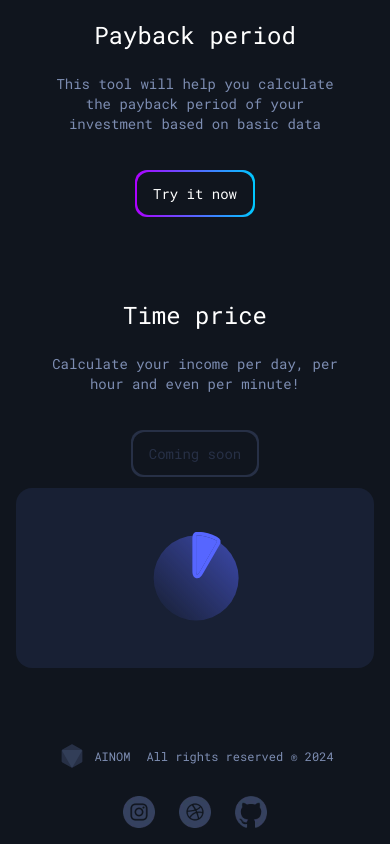
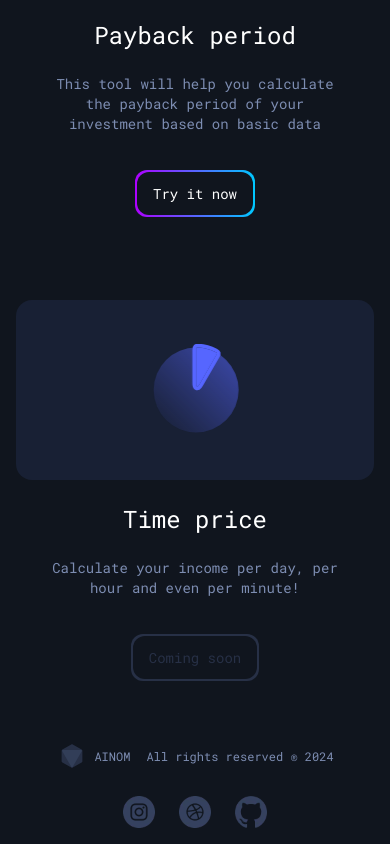
Before and after one commit to yakovbronnikov/ai-financial-tools, a plain HTML site: page index.html in a window 390 px wide. Shown: the part 1970-2814 px from the top of the page. Drawn offline with Linux system fonts and the light colour scheme.

Commit message:
fix: time image

```diff
--- a/style.css
+++ b/style.css
@@ -298,7 +298,8 @@ h2 {
         height: 180px;
     }
 
-    .credit .section-image {
+    .credit .section-image,
+    .time .section-image{
         order: 0;
     }
 }
```
